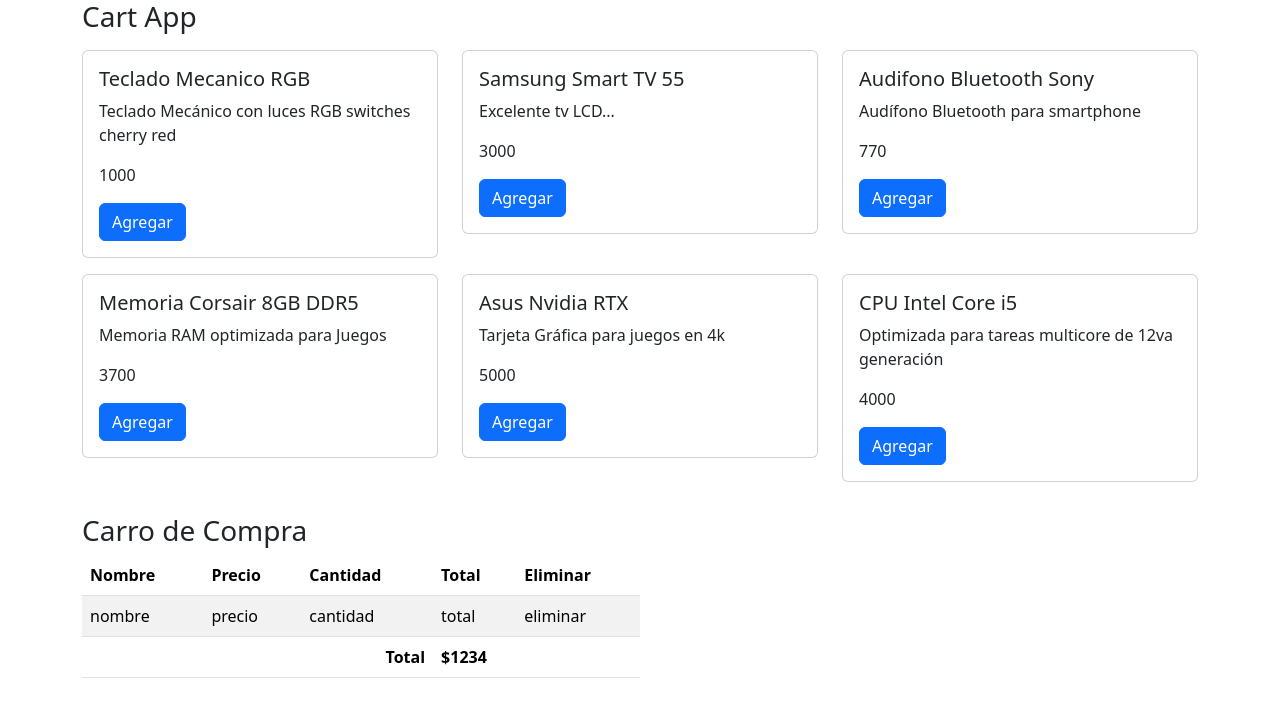
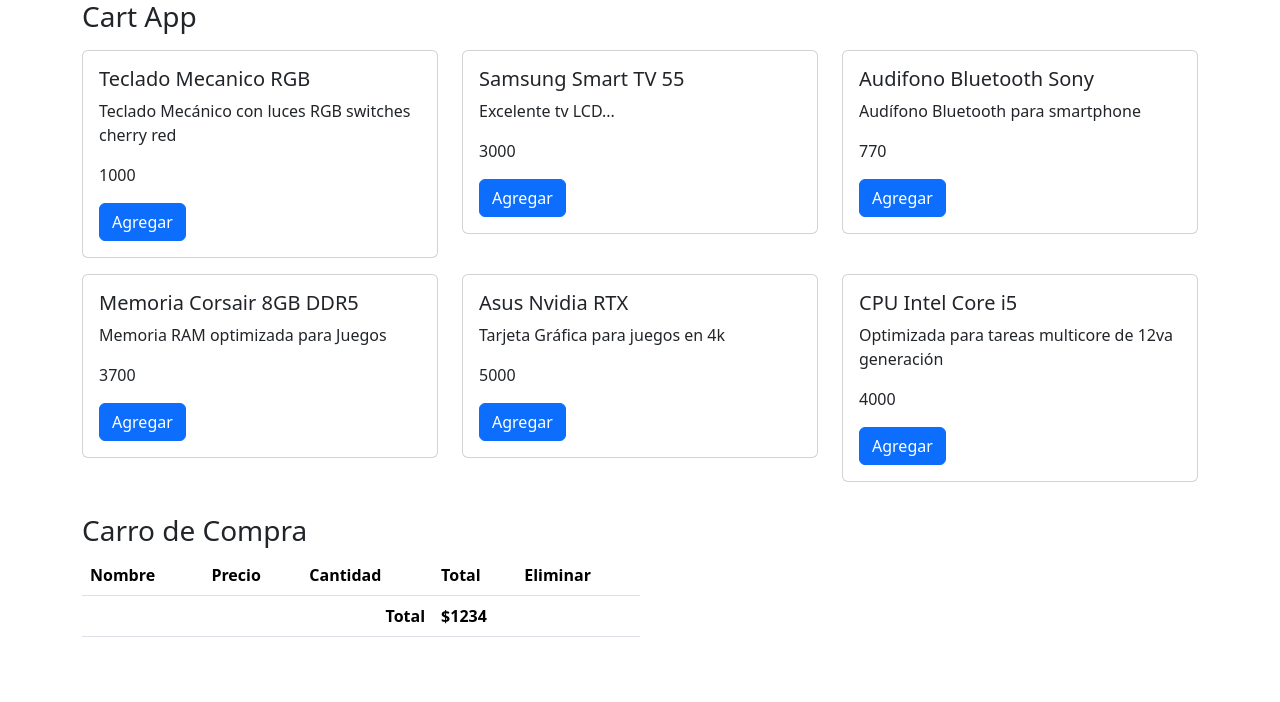
Before and after one commit to AnnethTi/cart-app, a React (Vite) app: page / in a window 1280 px wide. Shown: the top 702 px of the page. Built offline with nearby package versions, Linux system fonts and the light colour scheme.

Commit message:
Manejar el estado del carro de compras

```diff
--- a/src/CartApp.jsx
+++ b/src/CartApp.jsx
@@ -1,8 +1,14 @@
 
+import { useState } from "react";
 import { CartView } from "./components/CartView";
 import { CatalogView } from "./components/CatalogView";
 
+
+const initialCartItems = []
+
 export const CartApp = () => {
+
+    const [cartItems, setCartItems] = useState(initialCartItems)
 
     return (
         <div className="container">
@@ -10,7 +16,7 @@
             <CatalogView/>
 
             <div className="my-4 w-50">
-                <CartView/>
+                <CartView items={ cartItems }/>
             </div>
         </div>
 
--- a/src/components/CartView.jsx
+++ b/src/components/CartView.jsx
@@ -1,6 +1,6 @@
 import React from 'react'
 
-export const CartView = () => {
+export const CartView = ({ items }) => {
     return (
         <>
             <h3>Carro de Compra</h3>
@@ -15,13 +15,15 @@
                     </tr>
                 </thead>
                 <tbody>
-                    <tr>
-                        <td>nombre</td>
-                        <td>precio</td>
-                        <td>cantidad</td>
-                        <td>total</td>
-                        <td>eliminar</td>
-                    </tr>
+                    {items.map(item => (
+                        <tr key={item.product.id}>
+                            <td>{item.product.name}</td>
+                            <td>{item.product.price}</td>
+                            <td>{item.quantity}</td>
+                            <td>{item.quantity * item.product.price} </td>
+                            <td>eliminar</td>
+                        </tr>
+                    ))}
                 </tbody>
                 <tfoot>
                     <tr>
```
